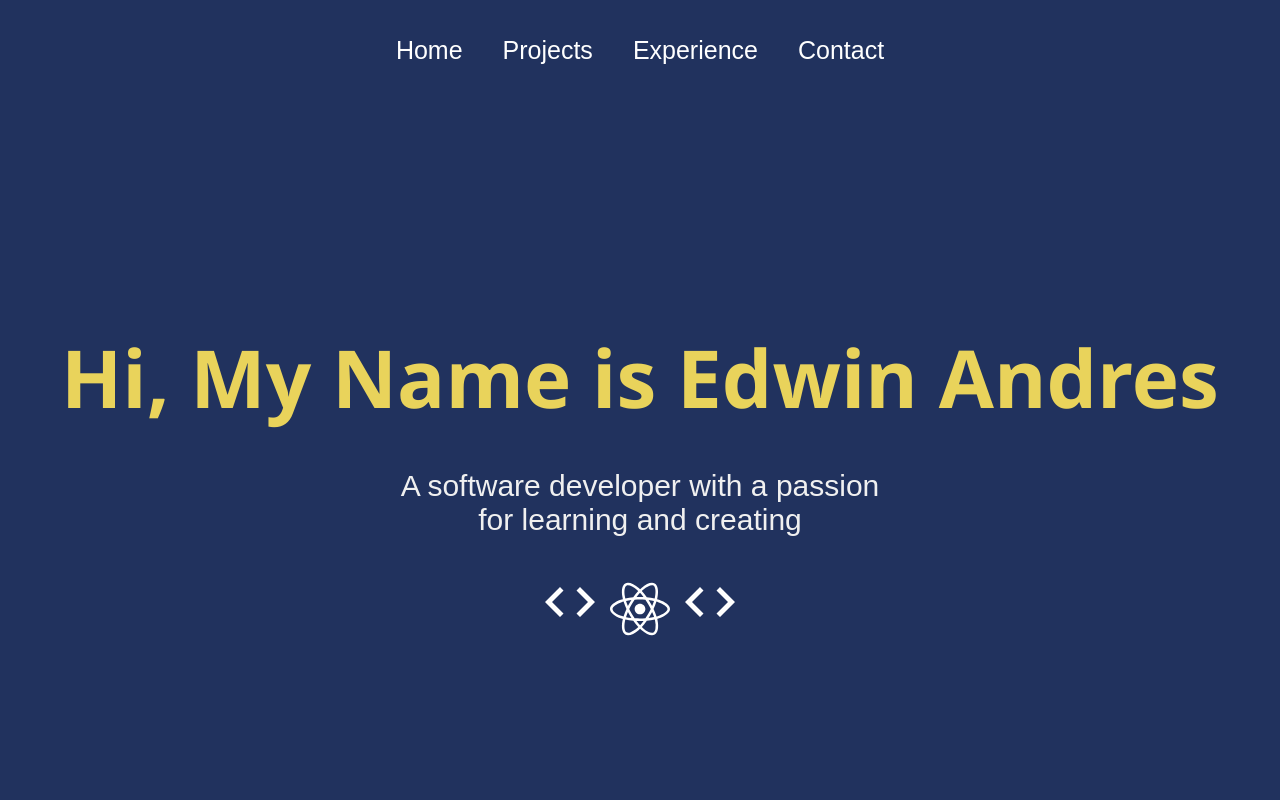
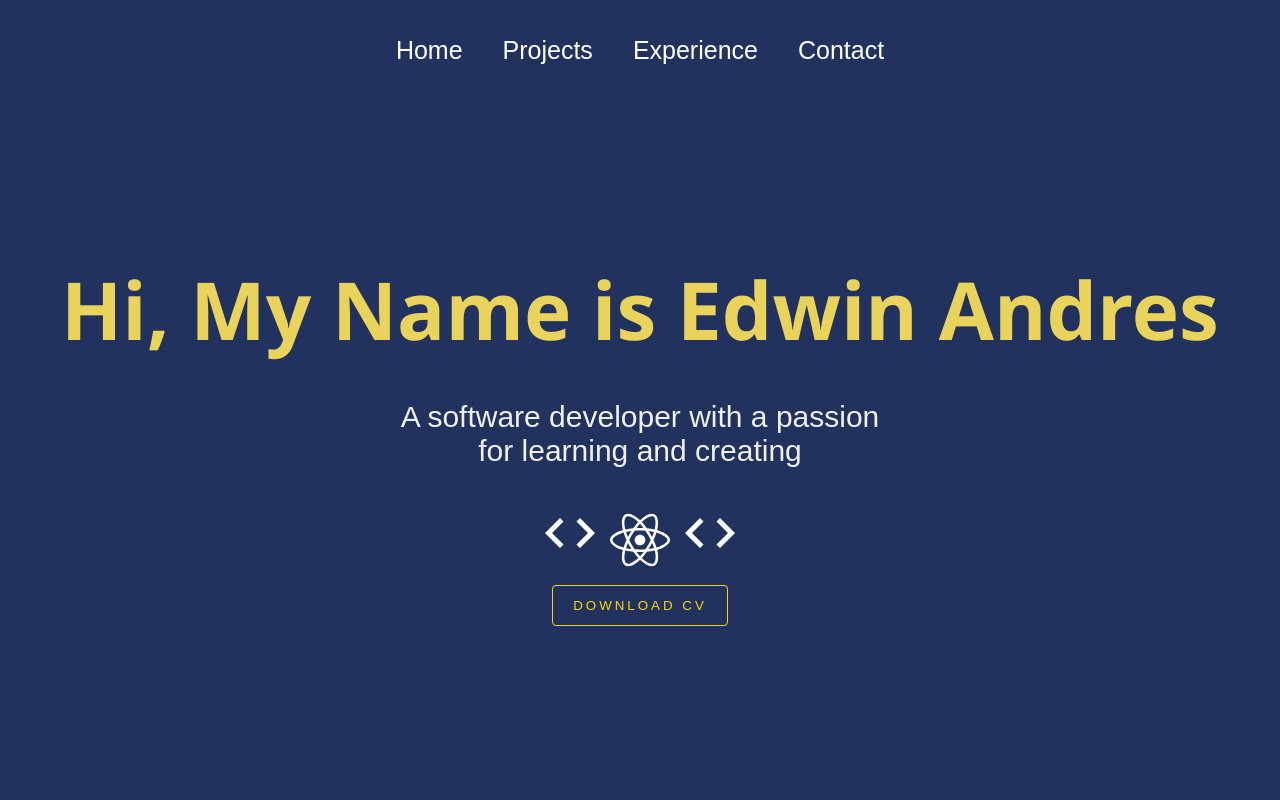
Before and after one commit to EdwinAMG/Edwin-personal-portfolio, a React (Create React App) app: page / in a window 1280 px wide. Shown: the top 800 px of the page. Built offline with nearby package versions, Linux system fonts and the light colour scheme.

Commit message:
Página completada

```diff
--- a/src/Styles/Home.css
+++ b/src/Styles/Home.css
@@ -22,6 +22,7 @@
   font-size: 80px;
   color: #e9d35b;
   height: 50px;
+  margin-top: -20px;
 }
 
 .about .prompt {
@@ -42,10 +43,12 @@
   flex-direction: column;
   align-items: center;
   text-align: center;
+  height: calc(120vh - 120px);
 }
 
 .skills .skillHome {
   color: #3e497a;
+  margin-top: 170px;
 }
 
 .skills .listHome {
@@ -56,6 +59,27 @@
 
 .skills .h1 {
   font-size: 20px;
+}
+ .cv-button{
+  color: #ffd700;
+  font-size: 13 px;
+  letter-spacing: 3px;
+  text-decoration: none;
+  padding: 12px 20px;
+  border: 1px solid #ffd700;
+  float: left;
+  border-radius: 4px;
+  background: 0 0;
+  text-transform: uppercase;
+  float: right;
+  text-align: center;
+  margin-top: 10px;
+}
+
+.cv-button:hover{
+  box-shadow: 0px 3px 15px rgba(255, 177, 177, 0.5);
+  transition: 0.3s ease-in;
+  cursor: pointer;
 }
 @media only screen and (max-width: 500px) {
   .about{
@@ -77,13 +101,14 @@
     font-size: 40px;
     margin: 5px;
   }
+
   .skills {
     text-align: center;
     height: calc(80vh - 80px);
   }
   .skills .skillHome {
     font-size: 50px;
-    margin-top: 165px;
+    margin-top: 167px;
   }
 
   .list {
@@ -94,8 +119,13 @@
   .skills .type {
     font-size: 30px;
     text-align: center;
+    margin-left: -40px;
+  }
+  .skills .h1 {
+    text-align: center;
   }
 }
+
 @media only screen and (max-width: 1200px) {
   .about{
     height: calc(80vh - 80px);
--- a/src/Styles/Navbar.css
+++ b/src/Styles/Navbar.css
@@ -58,8 +58,8 @@
   .navbar a {
     width: 95px;
   }
+
 }
-
 @media only screen and (max-width: 600px) {
   .toggleButton {
     display: flex;
--- a/src/Styles/ProjectDisplay.css
+++ b/src/Styles/ProjectDisplay.css
@@ -13,7 +13,7 @@
   font-size: 35px;
 }
 .project img {
-  width: 700px;
+  width: 600px;
   border-radius: 10px;
 }
 
@@ -25,6 +25,8 @@
 .project svg {
   font-size: 60px;
   color: #3e497a;
+  display: inline-block;
+  margin: 5px;
 }
 @media only screen and (max-width: 712px) {
   .project .projectN {
@@ -58,11 +60,12 @@
     border-radius: 10px;
   }
   .project .des {
-    font-size: 25px;
+    font-size: 23px;
     color: #3e497a;
   }
   .project svg {
     font-size: 45px;
     color: #3e497a;
+
   }
 }
--- a/src/Styles/Projects.css
+++ b/src/Styles/Projects.css
@@ -6,13 +6,10 @@
   align-items: center;
   flex-direction: column;
 }
-.projects .projectTitle {
-  text-align: center;
-  color: #3e497a;
-  font-size: 60px;
-  font-weight: bolder;
+
+.projects .tituloProjects {
+  font-size: 38px;
 }
-
 .projectList {
   width: 70vw;
   height: auto;
@@ -29,7 +26,10 @@
   height: 300px;
   margin: 40px;
   box-shadow: 0px 3px 15px rgba(0, 0, 0, 0.2);
+  align-items: center;
   text-align: center;
+  font-size: 12px;
+
 }
 .projectItem:hover {
   box-shadow: 0px 3px 15px rgba(0, 0, 0, 0.5);
@@ -47,9 +47,6 @@
   background-size: cover;
 }
 
-.projectItem .tituloProjects {
-  font-size: 25px;
-}
 
 @media only screen and (max-width: 1300px) {
   .projectList {
--- a/src/helpers/ProjectList.js
+++ b/src/helpers/ProjectList.js
@@ -6,15 +6,14 @@ export const ProjectList = [
     name: "Expense Tracker",
     image: project1,
     skills: "ReactJS, CSS, Firebase",
+    gitHub: "https://github.com/EdwinAMG/expenses-tracker",
+    web: "expense-tracker-81e43.web.app",
   },
   {
-    name: "List Of All Pokemons using pokemon API",
+    name: "List of all Pokemons using Pokemon API",
     image: project2,
     skills: "ReactJS, CSS, API",
-  },
-  {
-    name: "Expense Tracker",
-    image: project1,
-    skills: "ReactJS, CSS, Firebase",
+    gitHub: "https://github.com/EdwinAMG/Pokemon-Web",
+    web: "https://edwinamg.github.io/Pokemon-Web/",
   },
 ];
--- a/src/index.js
+++ b/src/index.js
@@ -1,7 +1,6 @@
 import React from "react";
 import ReactDOM from "react-dom/client";
 import App from "./App";
-import reportWebVitals from "./reportWebVitals";
 
 const root = ReactDOM.createRoot(document.getElementById("root"));
 root.render(
@@ -9,8 +8,3 @@ root.render(
     <App />
   </React.StrictMode>
 );
-
-// If you want to start measuring performance in your app, pass a function
-// to log results (for example: reportWebVitals(console.log))
-// or send to an analytics endpoint. Learn more: https://bit.ly/CRA-vitals
-reportWebVitals();
--- a/src/pages/Home.js
+++ b/src/pages/Home.js
@@ -4,7 +4,24 @@ import { FontAwesomeIcon } from "@fortawesome/react-fontawesome";
 import { faReact } from "@fortawesome/free-brands-svg-icons";
 import "../Styles/Home.css";
 
+const PDF_FILE_URL =
+  "portfolio-edwinmonsalve.web.app/Edwin Andres Monsalve Giraldo.pdf";
+
 function Home() {
+  const downloadFileAtURL = (url) => {
+    fetch(url)
+      .then((response) => response.blob)
+      .then((blob) => {
+        const blobURL = window.URL.createObjectURL(new Blob([blob]));
+        const fileName = url.split("/").pop();
+        const aTag = document.createElement("a");
+        aTag.href = blobURL;
+        aTag.setAttribute("download", fileName);
+        document.body.appendChild(aTag);
+        aTag.click();
+        aTag.remove();
+      });
+  };
   return (
     <div className="home">
       <div className="about">
@@ -15,6 +32,14 @@ function Home() {
           <FontAwesomeIcon icon={faReact} />
           <CodeIcon />
         </div>
+        <button
+          className="cv-button"
+          onClick={() => {
+            downloadFileAtURL(PDF_FILE_URL);
+          }}
+        >
+          Download CV
+        </button>
       </div>
       <div className="skills">
         <h1 className="skillHome">Skills</h1>
--- a/src/pages/ProjectDisplay.js
+++ b/src/pages/ProjectDisplay.js
@@ -2,6 +2,7 @@ import React from "react";
 import { useParams } from "react-router-dom";
 import { ProjectList } from "../helpers/ProjectList";
 import GitHubIcon from "@mui/icons-material/GitHub";
+import LanguageIcon from "@mui/icons-material/Language";
 import "../Styles/ProjectDisplay.css";
 
 function ProjectDisplay() {
@@ -14,7 +15,22 @@ function ProjectDisplay() {
       <p className="des">
         <b>Skills:</b> {project.skills}
       </p>
-      <GitHubIcon />
+      <div className="iconos-projects">
+        {project.gitHub && (
+          <a href={project.gitHub} target="_blank" rel="noopener noreferrer">
+            <GitHubIcon />
+          </a>
+        )}
+        {project.web && (
+          <a
+            href={`https://${project.web}`}
+            target="_blank"
+            rel="noopener noreferrer"
+          >
+            <LanguageIcon />
+          </a>
+        )}
+      </div>
     </div>
   );
 }
--- a/src/reportWebVitals.js
+++ /dev/null
@@ -1,13 +0,0 @@
-const reportWebVitals = onPerfEntry => {
-  if (onPerfEntry && onPerfEntry instanceof Function) {
-    import('web-vitals').then(({ getCLS, getFID, getFCP, getLCP, getTTFB }) => {
-      getCLS(onPerfEntry);
-      getFID(onPerfEntry);
-      getFCP(onPerfEntry);
-      getLCP(onPerfEntry);
-      getTTFB(onPerfEntry);
-    });
-  }
-};
-
-export default reportWebVitals;
```
Also changed, not shown: 1 other file (tests, documents, lock files or other folders).
